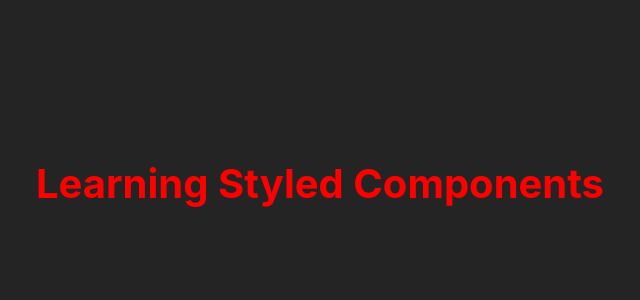
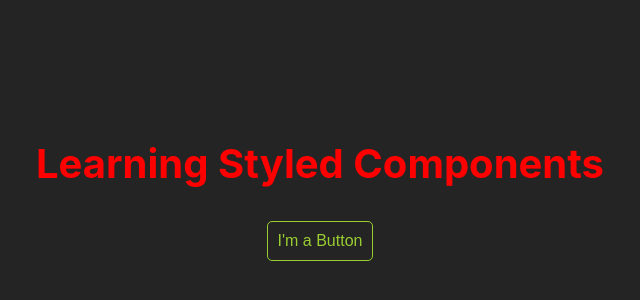
Before and after one commit to Lachicagladiadora/learning-styled-components, a React (Vite) app: page / in a window 1280 px wide. Shown: the part 216-516 px from the top of the page, without its empty margins (320-960 px from the left). Built offline with nearby package versions, Linux system fonts and the light colour scheme.

Commit message:
add button

```diff
--- a/src/App.tsx
+++ b/src/App.tsx
@@ -1,4 +1,5 @@
 import './App.css'
+import { Button } from './components/Button'
 import { Title } from './components/Title'
 
 function App() {
@@ -6,6 +7,7 @@
   return (
     <>
      <Title>learning styled components</Title>
+     <Button onClick={()=>console.log('you clicked the button')}>I'm a Button</Button>
     </>
   )
 }
--- /dev/null
+++ b/src/components/Button.tsx
@@ -0,0 +1,16 @@
+import { ButtonElemental } from "./styledComponents/ButtonElemental"
+
+type ButtonProps = {
+  children:string,
+  onClick: ()=>void,
+}
+
+export const Button = ({children, onClick}: ButtonProps) =>{
+  return(
+    <ButtonElemental
+      onClick={onClick}
+    >
+      {children}
+    </ButtonElemental>
+  )
+}
--- a/src/components/Title.tsx
+++ b/src/components/Title.tsx
@@ -1,9 +1,9 @@
-import { TitlePrincipal } from "./styledComponents/TitlePrincipal"
+import { TitleElemental } from "./styledComponents/TitleElemental"
 
 type TitleProps = {children: string}
 
 export const Title = ({children}:TitleProps) => {
   return(
-    <TitlePrincipal>{children}</TitlePrincipal>
+    <TitleElemental>{children}</TitleElemental>
   )
 }
--- /dev/null
+++ b/src/components/styledComponents/ButtonElemental.tsx
@@ -0,0 +1,15 @@
+import styled from "styled-components";
+
+export const ButtonElemental = styled.button`
+  font-size: 16px;
+  padding: 10px;
+  border: solid 1px yellowgreen;
+  border-radius: 5px;
+  background: transparent;
+  color: yellowgreen;
+  &:hover{
+    border: red;
+    color: orange;
+    background-color: #ff000040;
+  }
+`
--- a/src/components/styledComponents/TitlePrincipal.tsx
+++ b/src/components/styledComponents/TitleElemental.tsx
@@ -1,6 +1,6 @@
 import styled from "styled-components";
 
-export const TitlePrincipal = styled.h1`
+export const TitleElemental = styled.h1`
   font-size: 40px;
   text-align: center;
   color: red;
```
